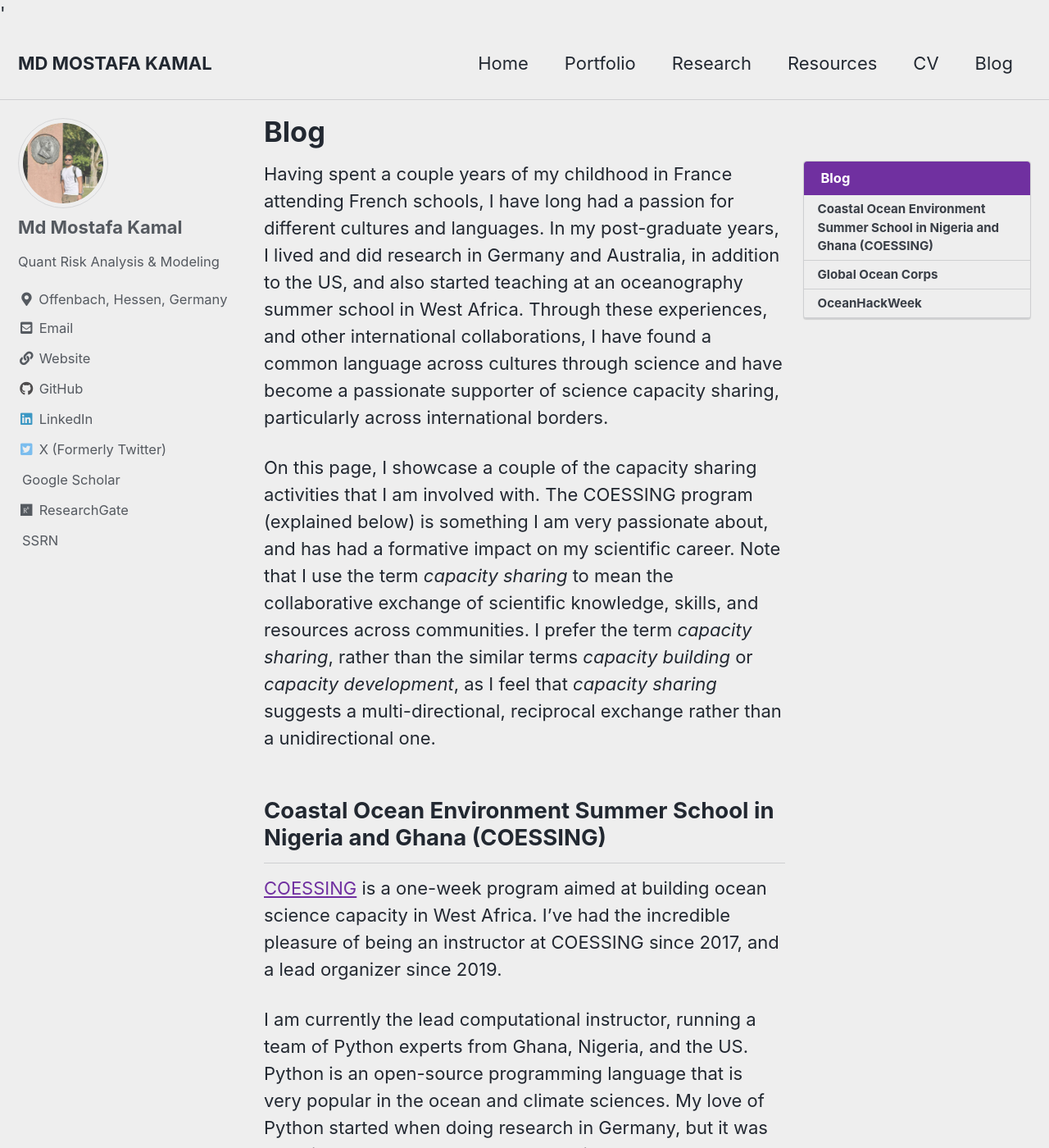
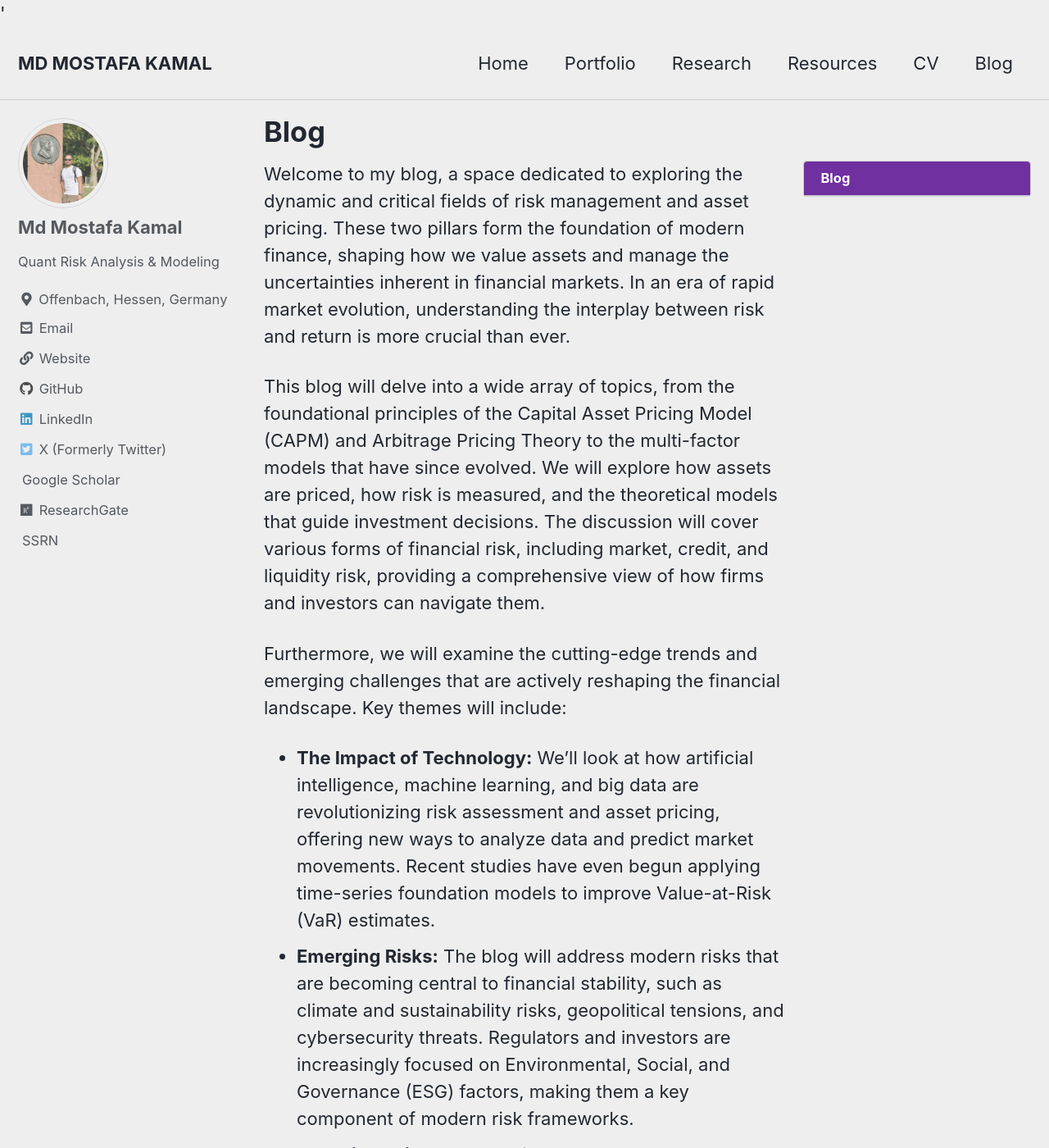
Before and after one commit to Mostafa-MMK/Mostafa-MMK.github.io, a Jekyll site: the page built from _pages/blog.md, in a window 1280 px wide and 1400 px high. Shown: the whole window at 82% size. Built offline with Jekyll 4.4.1, drawn with Linux system fonts in a browser that asks for light colours; cached includes are drawn as plain includes; a style sheet for code colours, icons or effects is not loaded; some of the changed text lies outside the part shown.

Commit message:
Update blog.md

```diff
--- a/_pages/blog.md
+++ b/_pages/blog.md
@@ -10,38 +10,15 @@ toc_icon: "gear"
 toc_sticky: true
 ---
 
-Having spent a couple years of my childhood in France attending French schools, I have long had a passion for different cultures and languages. In my post-graduate years, I lived and did research in Germany and Australia, in addition to the US, and also started teaching at an oceanography summer school in West Africa. Through these experiences, and other international collaborations, I have found a common language across cultures through science and have become a passionate supporter of science capacity sharing, particularly across international borders.
 
-On this page, I showcase a couple of the capacity sharing activities that I am involved with. The COESSING program (explained below) is something I am very passionate about, and has had a formative impact on my scientific career. Note that I use the term _capacity sharing_ to mean the collaborative exchange of scientific knowledge, skills, and resources across communities. I prefer the term _capacity sharing_, rather than the similar terms _capacity building_ or _capacity development_, as I feel that _capacity sharing_ suggests a multi-directional, reciprocal exchange rather than a unidirectional one.
 
-## Coastal Ocean Environment Summer School in Nigeria and Ghana (COESSING)
+Welcome to my blog, a space dedicated to exploring the dynamic and critical fields of risk management and asset pricing. These two pillars form the foundation of modern finance, shaping how we value assets and manage the uncertainties inherent in financial markets. In an era of rapid market evolution, understanding the interplay between risk and return is more crucial than ever.
 
-[COESSING](https://coessing.org) is a one-week program aimed at building ocean science capacity in West Africa. I've had the incredible pleasure of being an instructor at COESSING since 2017, and a lead organizer since 2019.
+This blog will delve into a wide array of topics, from the foundational principles of the Capital Asset Pricing Model (CAPM) and Arbitrage Pricing Theory to the multi-factor models that have since evolved. We will explore how assets are priced, how risk is measured, and the theoretical models that guide investment decisions. The discussion will cover various forms of financial risk, including market, credit, and liquidity risk, providing a comprehensive view of how firms and investors can navigate them.
 
-I am currently the lead computational instructor, running a team of Python experts from Ghana, Nigeria, and the US. Python is an open-source programming language that is very popular in the ocean and climate sciences. My love of Python started when doing research in Germany, but it was teaching at COESSING that made me into a Python cheerleader!
+Furthermore, we will examine the cutting-edge trends and emerging challenges that are actively reshaping the financial landscape. Key themes will include:
+*   **The Impact of Technology:** We'll look at how artificial intelligence, machine learning, and big data are revolutionizing risk assessment and asset pricing, offering new ways to analyze data and predict market movements. Recent studies have even begun applying time-series foundation models to improve Value-at-Risk (VaR) estimates.
+*   **Emerging Risks:** The blog will address modern risks that are becoming central to financial stability, such as climate and sustainability risks, geopolitical tensions, and cybersecurity threats. Regulators and investors are increasingly focused on Environmental, Social, and Governance (ESG) factors, making them a key component of modern risk frameworks.
+*   **Behavioral Finance:** We will also touch upon how investor psychology and behavioral biases can influence asset prices and lead to market anomalies, an area where traditional models sometimes fall short.
 
-From 2015-2018, COESSING used proprietary software for computational labs, simply because that was the only software that instructors knew. When I first taught at the school in 2017, I noticed that, not only was it a challenge for the instructors to pay for and activate licenses on the computers at the host universities, but none of the participants had access to the software outside of the COESSING week. It quickly became apparent that we were not teaching the most transferable skills, since the tools were unavailable outside of our school.
-
-In 2018 I taught some Python for the first time. It was so popular that I converted the school entirely to Python starting in 2019, and Python computing is now one of the main aspects (and for many the main draw) of the program! Since 2019, I have built a team of 6 Python instructors, 3 of whom are former participants in the school who have become Python experts!
-
-[Hear me talk about our Python curriculum at COESSING 2023 in this LinkedIn video!](https://www.linkedin.com/posts/paige-martin-phd_python-coessing-plasticpunch-activity-7100949067530194944-VJBL?utm_source=share&utm_medium=member_desktop)
-
-Being involved with COESSING has been one of the most meaningful activities of my career. This event is truly a capacity _sharing_ event, where instructors and participants learn from one another. It was through teaching Python at COESSING that I became a true open science enthusiast. For science to truly transcend international borders, we must ensure that the tools we use to do our science are available to all so that we don’t pose inadvertent barriers to scientists (and our potential collaborators) in under-resourced communities.
-
-[COESSING Youtube channel](https://www.youtube.com/@coessingschool4994?app=desktop) - bank of recorded online lectures, including many on Python
-
-[COESSING GitHub organization](https://github.com/coessing) - Python notebooks and code used in COESSING schools
-
-[COESSING LinkedIn](https://www.linkedin.com/company/coastal-ocean-environment-summer-school-in-nigeria-and-ghana/?trk=ppro_cprof&originalSubdomain=gh)
-
-[COESSING Twitter](https://twitter.com/COESSING)
-
-## Global Ocean Corps
-
-I am a co-lead for [Global Ocean Corps](https://globaloceancorps.org) - a program with the goal of inspiring ocean science capacity development and capacity sharing initiatives worldwide. Global Ocean Corps is still in its infancy, and we are currently working to set up and fund more summer schools like COESSING in other parts of the world.
-
-## OceanHackWeek
-
-[OceanHackWeek](https://oceanhackweek.org) (OHW) is an exciting one-week collaborative learning experience aimed at teaching and promoting best-practice ocean science computational workflows to participants across the globe. I have been an organizer, a member of the Steering Council, and a mentor for OHW.
-
-[See this OHW feature blog post from NASA that I contributed to](https://www.nasa.gov/centers-and-facilities/marshall/making-waves-in-open-science-nasa-initiatives-enable-ocean-research/) (scroll down to heading “OceanHackWeek”)
+My goal is to share insights and foster a deeper understanding of these complex subjects. Whether you are a student, a fellow academic, or a practitioner in the field, I invite you to join the conversation as we explore the forces that drive our global financial system.
```
